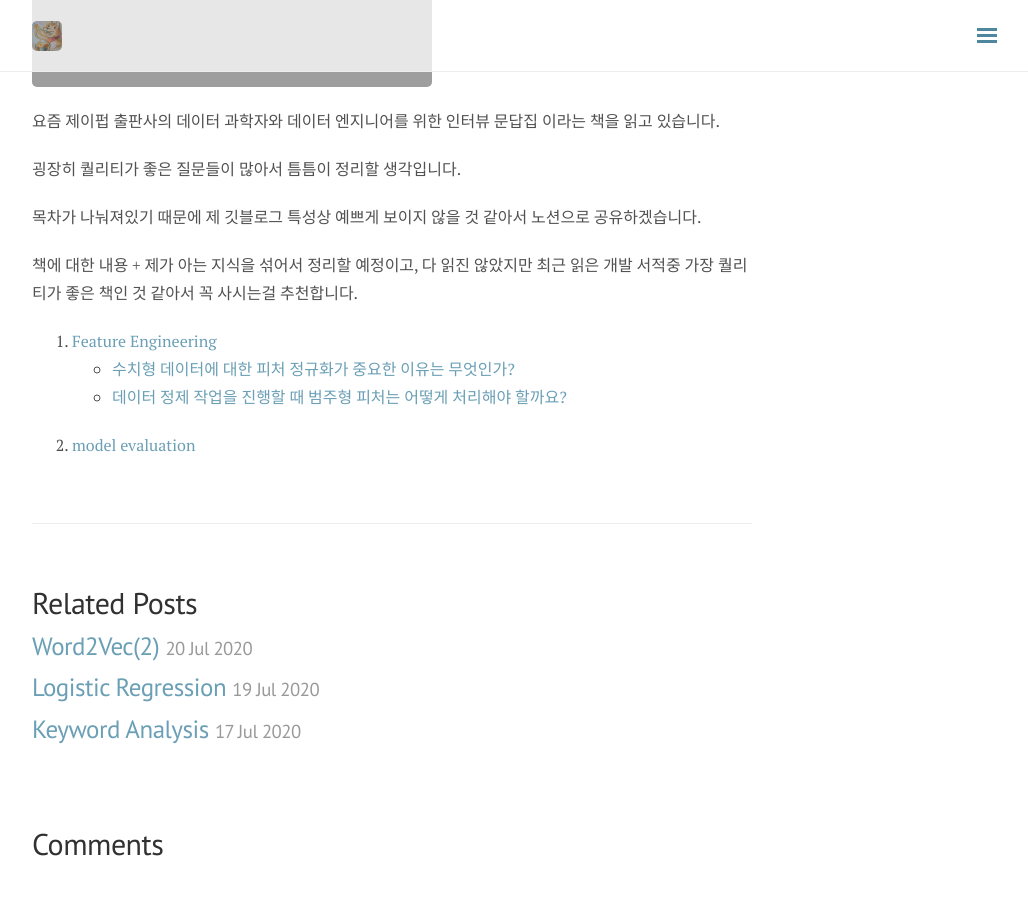
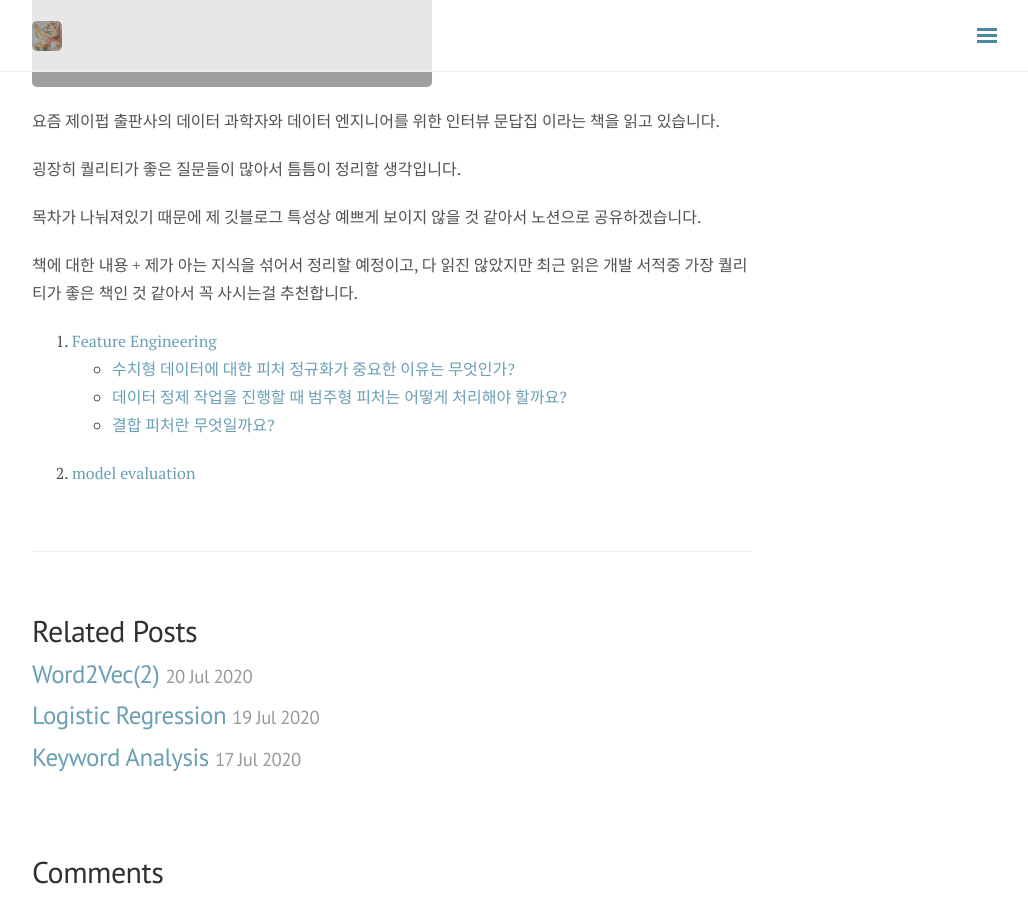
Before and after one commit to del-luna/del-luna.github.io, a Jekyll site: the page built from _posts/2020-07-22-면접-post.md, in a window 1280 px wide and 900 px high, scrolled down 514 px. Shown: the whole window, without its empty margins (248-1276 px from the left). Built offline with Jekyll 4.4.1, drawn with Linux system fonts in a browser that asks for light colours; nearby versions of some CDN libraries; comment, search, counter and statistics services are not loaded; before the commit the page ends 1386 px from its top, so only the background shows below that.

Commit message:
upload interview

```diff
--- a/_posts/2020-07-22-면접-post.md
+++ b/_posts/2020-07-22-면접-post.md
@@ -27,4 +27,5 @@ tags: [Ai]
 1. [Feature Engineering](https://www.notion.so/pytonic/Feature-Engineering-147bd5681568446b876ac0f9e071354b)
     - [수치형 데이터에 대한 피처 정규화가 중요한 이유는 무엇인가?](https://www.notion.so/pytonic/ad1dce8b7b5b472a983c31f437c9da10)
     - [데이터 정제 작업을 진행할 때 범주형 피처는 어떻게 처리해야 할까요?](https://www.notion.so/pytonic/a2ad6ed62090452eb616d99c712fec13)
+    - [결합 피처란 무엇일까요?](https://www.notion.so/pytonic/aa4e7e0cab7f440c9f0b2ef1202e29e2)
 2. [model evaluation]()
```
